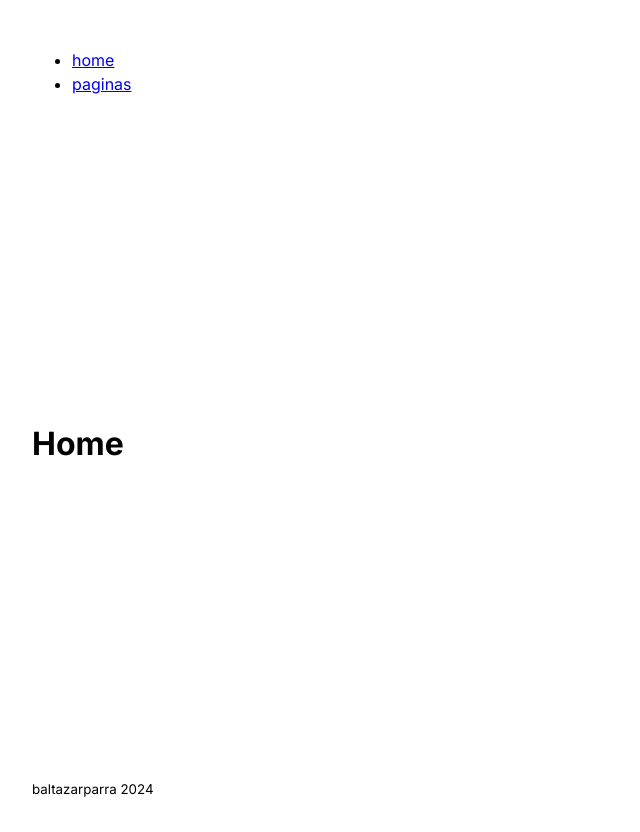
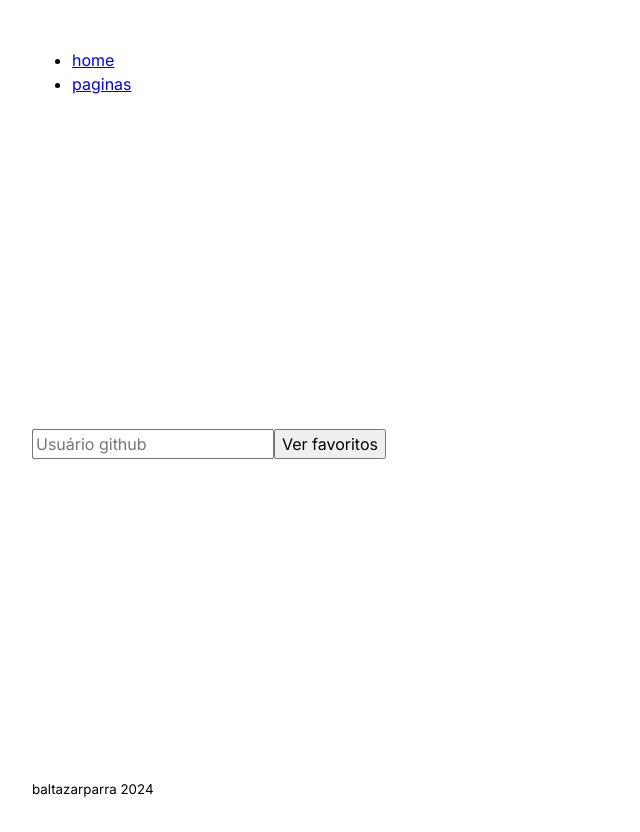
Before and after one commit to baltazarparra/next-news, a Next.js app: page / in a window 1280 px wide. Shown: the whole page, without its empty margins (0-640 px from the left). Built offline with nearby package versions, Linux system fonts and the light colour scheme.

Commit message:
feat: Nova forma de buscar dados do lado do servidor

```diff
--- a/src/app/page.tsx
+++ b/src/app/page.tsx
@@ -1,7 +1,23 @@
+'use client'
+
+import Link from 'next/link'
+import { ChangeEvent, useState } from 'react'
+
 export default function Home() {
+  const [user, setUser] = useState('')
+
+  const getUser = (e: ChangeEvent<HTMLInputElement>) => {
+    setUser(e.target.value)
+  }
+
+  const starred = () => {}
   return (
     <main>
-      <h1>Home</h1>
+      <input onChange={getUser} type="text" placeholder="Usuário github" />
+      <Link href={`/repos/${user}`}>
+        <button>Ver favoritos</button>
+      </Link>
+      {user && <pre>Usuário: {user}</pre>}
     </main>
   )
 }
--- a/src/app/paginas/page.tsx
+++ b/src/app/paginas/page.tsx
@@ -1,5 +1,3 @@
-import Link from 'next/link'
-
 export default function paginas() {
   return (
     <>
```
Also changed, not shown: src/app/posts/[id]/page.tsx (deleted, +0 -9 lines), src/app/repos/[id]/page.tsx (added, +27 -0 lines).
